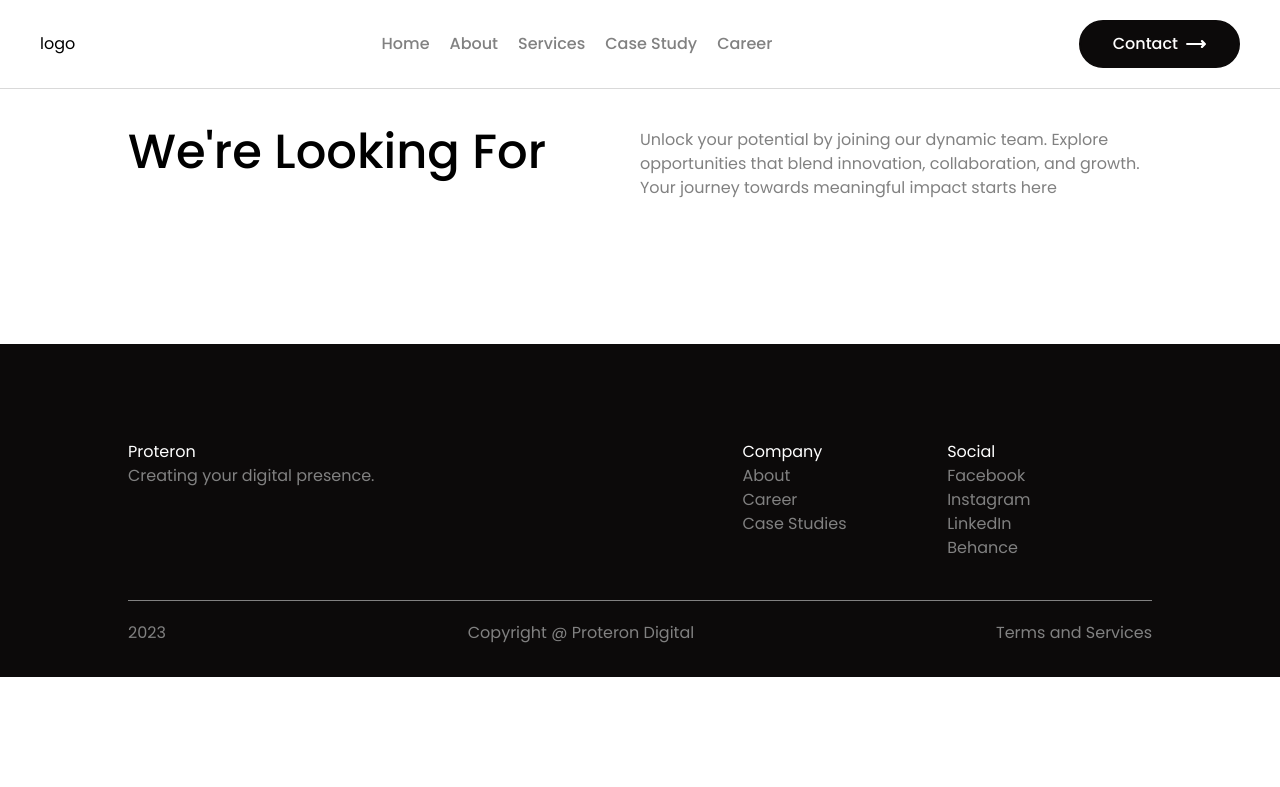
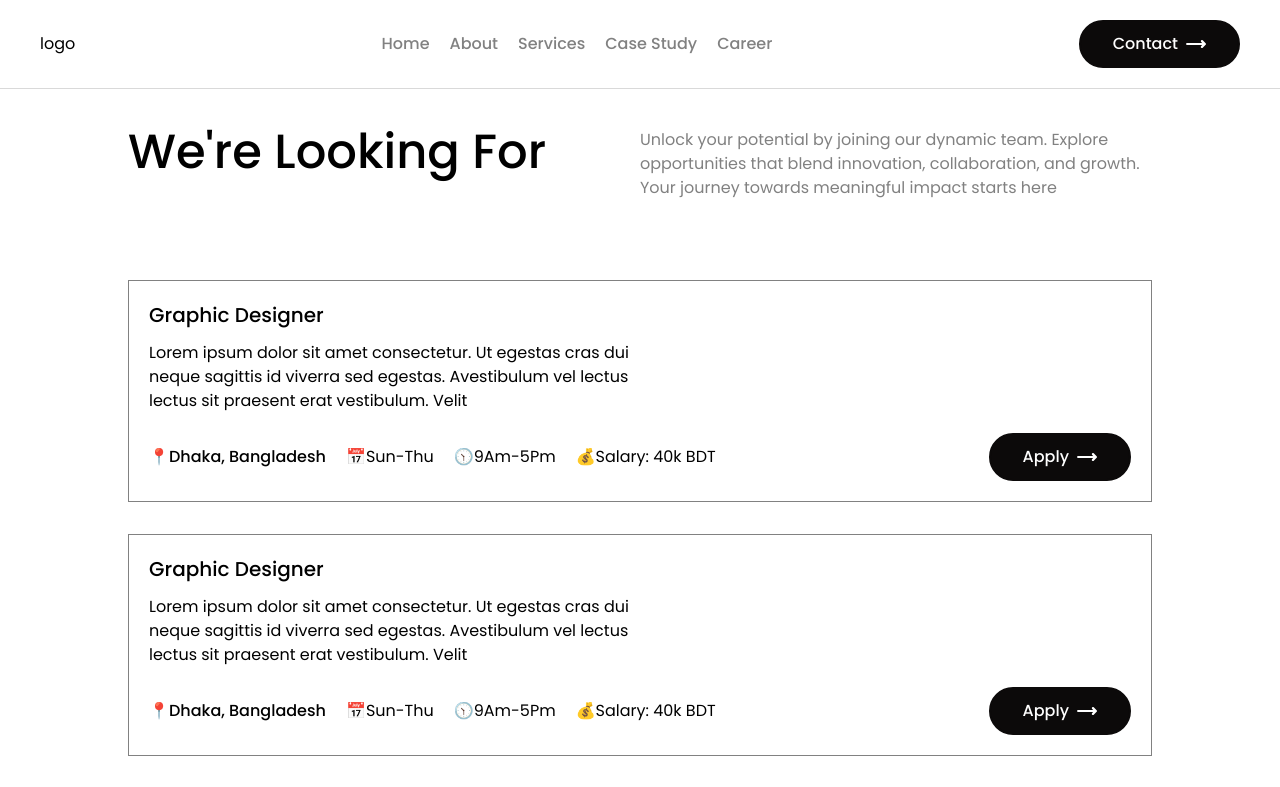
Before and after one commit to ahmedsalehdhk/ProteronDigital, a React (Create React App) app in the folder client/: page /career in a window 1280 px wide. Shown: the top 787 px of the page. Built offline with nearby package versions, Linux system fonts and the light colour scheme.

Commit message:
Job cards completed

```diff
--- /dev/null
+++ b/client/src/components/JobCards.js
@@ -0,0 +1,20 @@
+import React from 'react'
+import ButtonDark from './ButtonDark'
+
+export default function JobCards(props) {
+  return (
+    <div className='border p-5 border-accent w-full mb-5'>
+        <h3 className='font-medium text-xl mb-3'>Graphic Designer</h3>
+        <p className='w-1/2 mb-5'>Lorem ipsum dolor sit amet consectetur. Ut egestas cras dui neque sagittis id viverra sed egestas. Avestibulum vel lectus lectus sit praesent erat vestibulum. Velit </p>
+        <div className="jobInfo flex justify-between items-center">
+            <div className="info flex gap-5">
+                <p className='font-medium'>📍Dhaka, Bangladesh</p>
+                <p>📅Sun-Thu</p>
+                <p>🕥9Am-5Pm</p>
+                <p>💰Salary: 40k BDT</p>
+            </div>
+            <ButtonDark text='Apply'/>
+        </div>
+    </div>
+  )
+}
--- a/client/src/pages/Career.js
+++ b/client/src/pages/Career.js
@@ -1,16 +1,19 @@
 import React from "react";
+import JobCards from "../components/JobCards";
 
 export default function Career() {
-
   return (
     <div className="career px-6 md:px-8 lg:px-32 pt-32 pb-16">
       <div className="career-text flex flex-col md:flex-row mb-10">
         <h2 className="font-medium text-2xl sm:text-3xl md:text-4xl xl:text-5xl capitalize mb-3 md:w-1/2">we're looking for</h2>
         <p className="text-accent mb-10 md:w-1/2">
-        Unlock your potential by joining our dynamic team. Explore opportunities that blend innovation, collaboration, and growth. Your journey towards meaningful impact starts here
+          Unlock your potential by joining our dynamic team. Explore opportunities that blend innovation, collaboration, and growth. Your journey towards meaningful impact starts here
         </p>
       </div>
-      <div className="career-cards flex flex-col md:flex-row gap-3">
+      <div className="career-cards flex flex-col gap-3">
+        <JobCards />
+        <JobCards />
+        <JobCards />
       </div>
     </div>
   );
```
